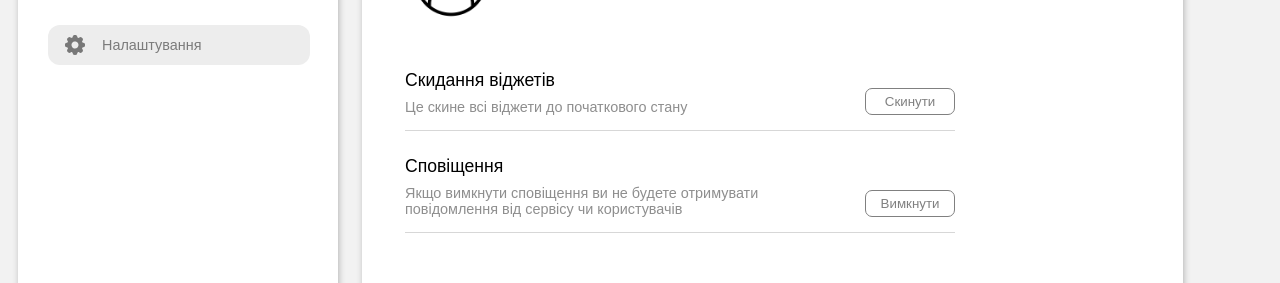
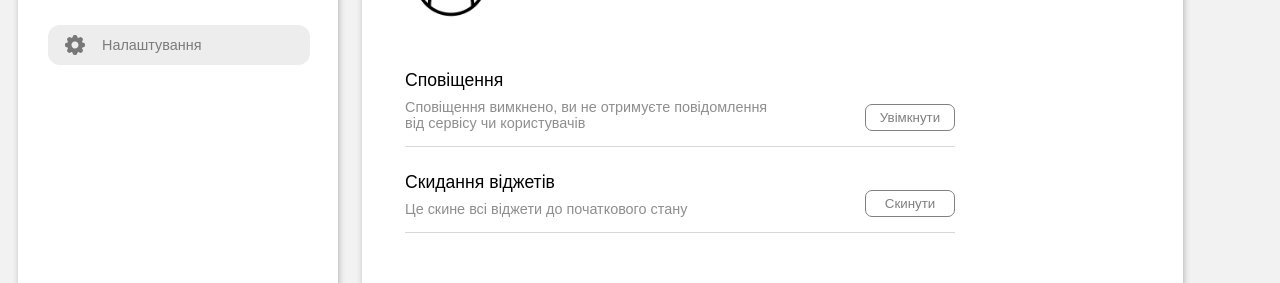
Before and after one commit to Kenobi-Knobs/badger-next, a Next.js app: page /settings in a window 1280 px wide. Shown: the part 201-484 px from the top of the page. Built offline with nearby package versions, Linux system fonts and the light colour scheme; no server answers; sample sign-in values are in the browser's storage; a web font is replaced by a local one.

Commit message:
add can notify logic

```diff
--- a/src/pages/api/auth/[...nextauth].js
+++ b/src/pages/api/auth/[...nextauth].js
@@ -20,6 +20,7 @@ export const authOptions = {
 						await collection.insertOne({
 							id: user.id,
 							role: 'user',
+							canNotify: true,
 							name: [user.first_name, user.last_name || ''].join(' ').trim(),
 							image: user.photo_url || null,
 							username: user.username || null,
--- /dev/null
+++ b/src/pages/api/toggleNotify.ts
@@ -0,0 +1,37 @@
+import clientPromise from '@/lib/mongodb'
+import type { NextApiRequest, NextApiResponse } from 'next'
+import { getToken } from "next-auth/jwt"
+
+type ResponseData = {
+	error: string | null;
+};
+
+// method: POST
+export default async function handler(
+	req: NextApiRequest,
+	res: NextApiResponse<ResponseData>
+	) {
+	if (req.method !== 'POST') {
+		return res.status(405).json({ error: 'Method Not Allowed' });
+	}
+
+	const token = await getToken({ req, secret: process.env.JWT_SECRET });
+	if (!token) {
+		return res.status(401).json({ error: 'Unauthorized' });
+	}
+
+	const client = await clientPromise;
+	const db = client.db();
+
+	const user = await db.collection('users').findOne({id: token.uid});
+	if (!user) {
+		return res.status(401).json({ error: 'Unauthorized' });
+	}
+
+	const result = await db.collection('users').updateOne({id: token.uid}, {$set: {canNotify: user.canNotify ? false : true}});
+	if (result.modifiedCount === 0) {
+		return res.status(400).json({ error: 'user not found' });
+	}
+
+	res.status(200).json({ error: '' });
+}
--- a/src/pages/index.tsx
+++ b/src/pages/index.tsx
@@ -77,7 +77,7 @@ const Home: NextPageWithLayout = () => {
 				}
 				{widgets.length == 0 &&
 					<div className={styles.noWidgets}>
-						У вас немає застосунків, оберіть їх з доступних в бібліотеці.
+						🤔 У вас немає застосунків, оберіть їх з доступних в бібліотеці.
 					</div>
 				}
 			</>
--- a/src/pages/settings.tsx
+++ b/src/pages/settings.tsx
@@ -49,6 +49,26 @@ const Settings: NextPageWithLayout = () => {
 			image: image.value,
 			shortName: shortName.value,
 		}
+	}
+
+	const toggleNotify = async () => {
+		const res = await fetch('/api/toggleNotify', {
+			method: 'POST',
+			headers: {
+				'Content-Type': 'application/json',
+				'Authorization': `Bearer ${localStorage.getItem('token')}`
+			},
+		});
+		const data = await res.json();
+		if (data.error) {
+			toast.error(data.error);
+			return;
+		}
+
+		setUser({
+			...user,
+			canNotify: !user.canNotify
+		});
 	}
 
 	const registerWidget = async () => {
@@ -142,17 +162,22 @@ const Settings: NextPageWithLayout = () => {
 					<div>
 						<div className={styles.settingComponent}>
 							<div className={styles.settingLeftBlock}>
+								<div className={styles.settingName}>Сповіщення</div>
+								<div className={styles.settingDescription}>
+									{user?.canNotify ? 'Якщо вимкнути сповіщення ви не будете отримувати повідомлення від сервісу чи користувачів' :
+									'Сповіщення вимкнено, ви не отримуєте повідомлення від сервісу чи користувачів'}
+								</div>
+							</div>
+							<button className={styles.settingButton} onClick={() => toggleNotify()}>
+								{user?.canNotify ? 'Вимкнути' : 'Увімкнути'}
+							</button>
+						</div>
+						<div className={styles.settingComponent}>
+							<div className={styles.settingLeftBlock}>
 								<div className={styles.settingName}>Скидання віджетів</div>
 								<div className={styles.settingDescription}>Це скине всі віджети до початкового стану</div>
 							</div>
 							<button className={styles.settingButton}>Скинути</button>
-						</div>
-						<div className={styles.settingComponent}>
-							<div className={styles.settingLeftBlock}>
-								<div className={styles.settingName}>Сповіщення</div>
-								<div className={styles.settingDescription}>Якщо вимкнути сповіщення ви не будете отримувати повідомлення від сервісу чи користувачів</div>
-							</div>
-							<button className={styles.settingButton}>Вимкнути</button>
 						</div>
 					</div>
 					<div>
```
